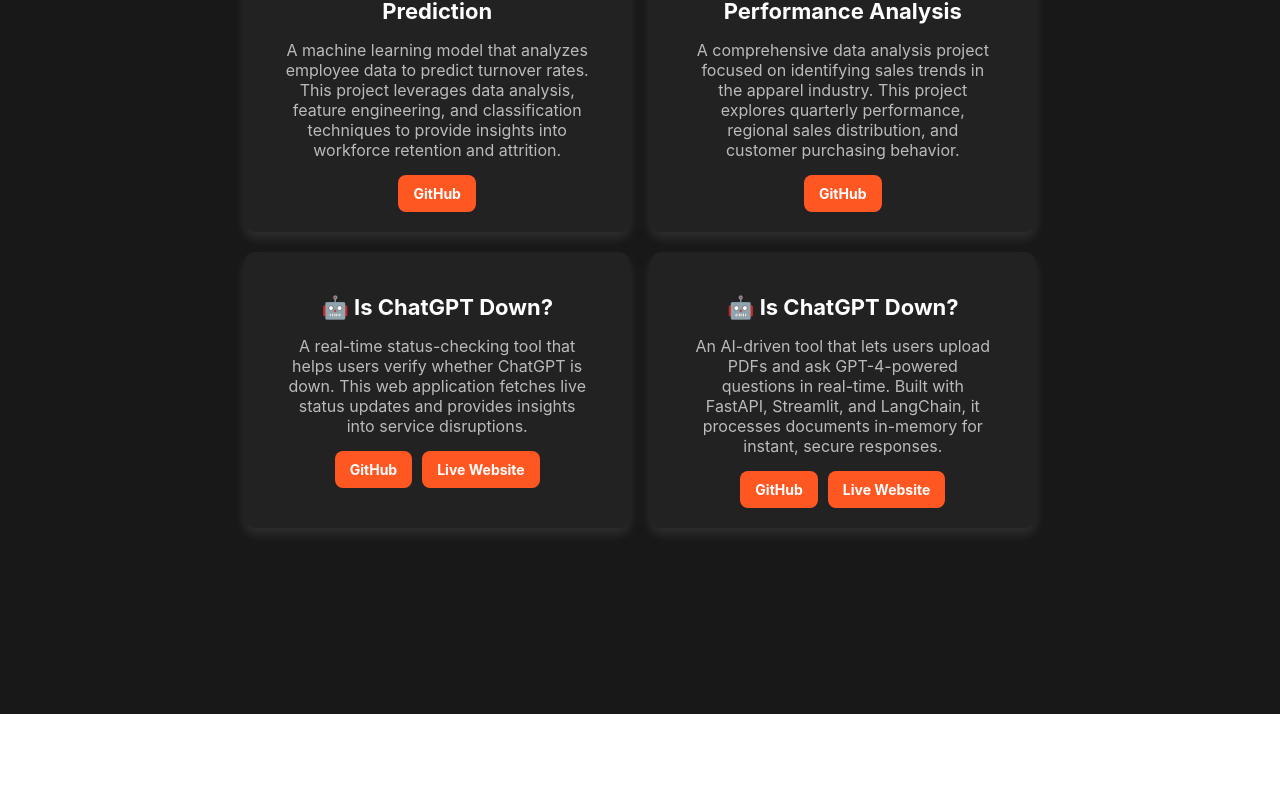
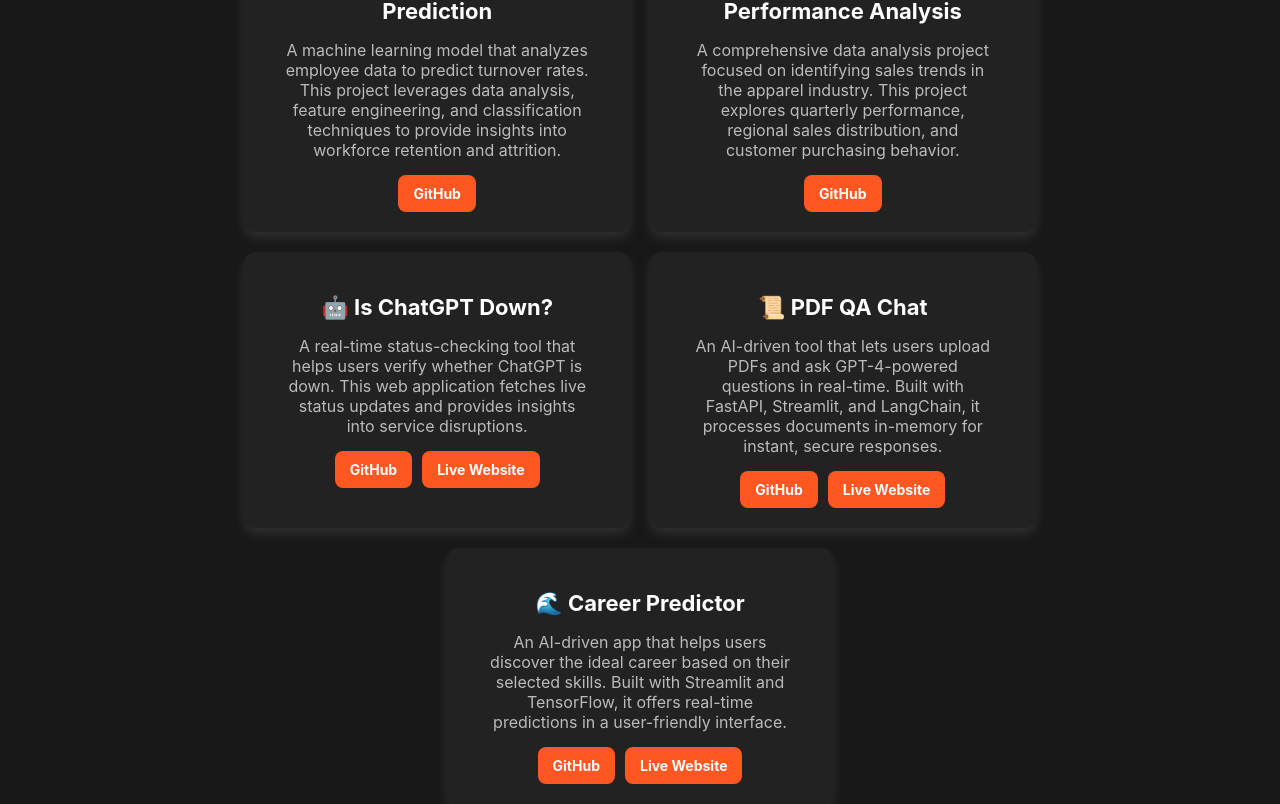
Before and after one commit to Amir1998ali/amirali.mohseni, a React (Create React App) app: page /portfolio in a window 1280 px wide. Shown: the part 356-1160 px from the top of the page. Before the commit the page ends 1070 px from the top, so only its background shows below. Built offline with nearby package versions, Linux system fonts and the light colour scheme.

Commit message:
career predictor added

```diff
--- a/src/components/Portfolio.js
+++ b/src/components/Portfolio.js
@@ -22,13 +22,22 @@
     website: 'https://ischatgptdown.xyz/',
   },
   {
-    title: '🤖 Is ChatGPT Down?',
+    title: '📜 PDF QA Chat',
     description:
       'An AI-driven tool that lets users upload PDFs and ask GPT-4-powered questions in real-time. Built with FastAPI, Streamlit, and LangChain, it processes documents in-memory for instant, secure responses.',
     github: 'https://github.com/Amir1998ali/pdf-qa-app',
     website: 'https://pdf-question-and-answer.streamlit.app/',
   },
+  {
+    title: '🌊 Career Predictor',
+    description:
+      'An AI-driven app that helps users discover the ideal career based on their selected skills. Built with Streamlit and TensorFlow, it offers real-time predictions in a user-friendly interface.',
+    // Update this if you have a GitHub repo for the career predictor
+    github: 'https://github.com/Amir1998ali/career-predictor-app',
+    website: 'https://amir1998ali-career-predicator-app-nocmeh.streamlit.app/',
+  }
 ];
+
 
 const Portfolio = () => {
   return (
```
